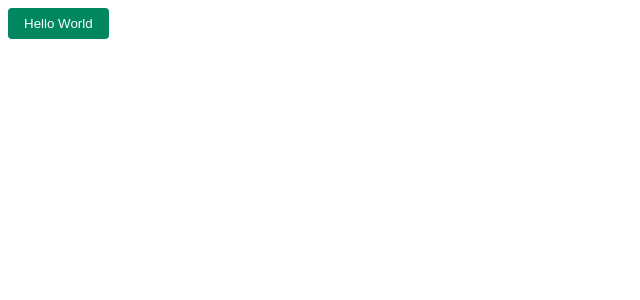
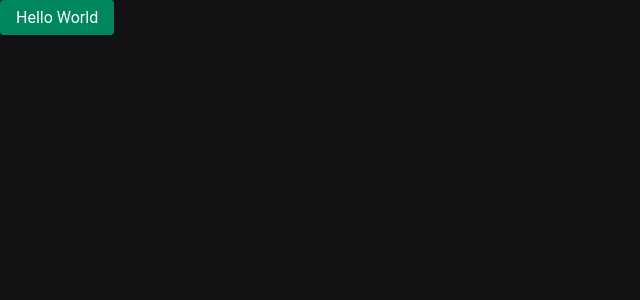
Before and after one commit to rodrigordgfs/Ignite-Shop, a Next.js app: page / in a window 1280 px wide. Shown: the top 300 px of the page, without its empty margins (0-640 px from the left). Built offline with nearby package versions, Linux system fonts and the light colour scheme.

Commit message:
Feature: Estilos globais

```diff
--- a/src/pages/_app.tsx
+++ b/src/pages/_app.tsx
@@ -1,5 +1,8 @@
-import type { AppProps } from 'next/app'
+import type { AppProps } from "next/app";
+import { globalStyles } from "../styles/global";
+
+globalStyles();
 
 export default function App({ Component, pageProps }: AppProps) {
-  return <Component {...pageProps} />
+  return <Component {...pageProps} />;
 }
--- /dev/null
+++ b/src/styles/global.ts
@@ -0,0 +1,20 @@
+import { globalCss } from ".";
+
+export const globalStyles = globalCss({
+    '*': {
+        margin: 0,
+        padding: 0,
+    },
+
+    body: {
+        '-webkit-font-smoothing': 'antialiased',
+        backgroundColor: '$gray-900',
+        color: '$gray-100',
+    },
+
+    'body, input, button, textarea': {
+        fontFamily: 'Roboto, sans-serif',
+        fontWeight: 400,
+        fontSize: '1rem',
+    }
+})
--- a/src/styles/index.ts
+++ b/src/styles/index.ts
@@ -15,10 +15,10 @@
       green: "#00875F",
       "green-light": "#00B37E",
 
-      "gray-100": "#121214",
-      "gray-200": "#202024",
+      "gray-900": "#121214",
+      "gray-800": "#202024",
       "gray-300": "#C4C4CC",
-      "gray-400": "#E1E1E6",
+      "gray-100": "#E1E1E6",
 
       white: "#FFFFFF",
     },
```
